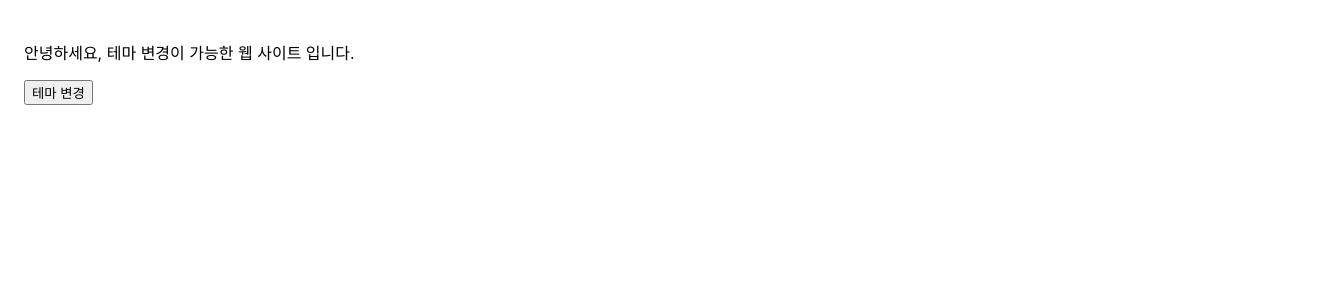
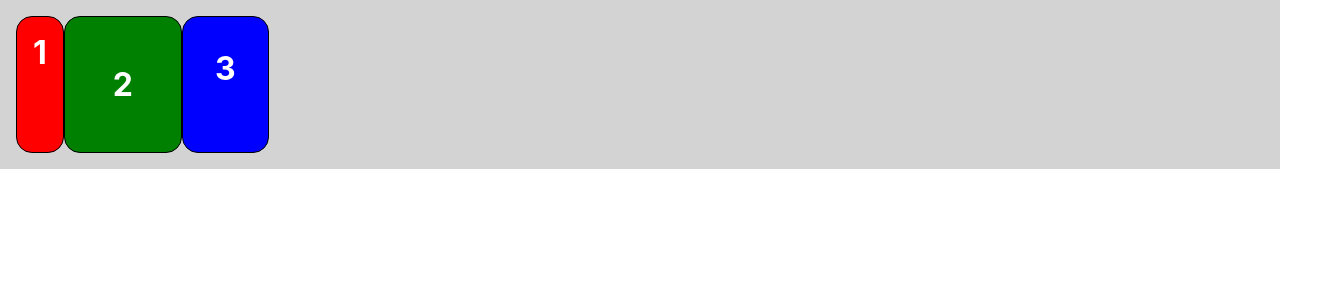
Before and after one commit to KyungHoAn/React_Practice, a React (Create React App) app in the folder React_study/my-app/: page / in a window 1280 px wide. Shown: the top 300 px of the page, 1328 px wide, since content can reach past the window. Built offline with nearby package versions, Linux system fonts and the light colour scheme.

Commit message:
FEAT: react_styled_10.13

```diff
--- a/React_study/my-app/package.json
+++ b/React_study/my-app/package.json
@@ -9,6 +9,7 @@
     "react": "^18.2.0",
     "react-dom": "^18.2.0",
     "react-scripts": "5.0.1",
+    "styled-components": "^5.3.6",
     "web-vitals": "^2.1.4"
   },
   "scripts": {
--- /dev/null
+++ b/React_study/my-app/src/chapterCSS_15/Blocks.jsx
@@ -0,0 +1,59 @@
+import styled from 'styled-components'
+
+const Wrapper = styled.div`
+    padding:1rem;
+    display: flex;
+    flex-direction: row;
+    align-times: flex-start;
+    justify-content: flext-start;
+    background-color: lightgrey;
+`;
+
+const Block = styled.div`
+    padding: ${(props)=> props.padding};
+    border: 1px solid black;
+    border-radius: 1rem;
+    background-color: ${(props) => props.backgroundColor};
+    color: white;
+    font-size: 2rem;
+    font-weight: bold;
+    text-align: center;
+`;
+
+const blockItems = [
+    {
+        label: "1",
+        padding: "1rem",
+        backgroundColor: "red"
+    },
+
+    {
+        label: "2",
+        padding: "3rem",
+        backgroundColor: "green",
+    },
+    {
+        label: "3",
+        padding: "2rem",
+        backgroundColor: "blue",
+    },
+];
+
+function Blocks(props) {
+    return (
+        <Wrapper>
+            {blockItems.map((blockItem) => {
+                return(
+                    <Block
+                        padding = {blockItem.padding}
+                        backgroundColor={blockItem.backgroundColor}
+                    >
+                        {blockItem.label}
+                    </Block>
+                );
+            })}
+        </Wrapper>
+    );
+}
+
+export default Blocks;
--- /dev/null
+++ b/React_study/my-app/src/chapterCSS_15/ButtonPage.jsx
@@ -0,0 +1,24 @@
+import React from "react";
+import styled from 'styled-components'
+
+//Button Compeont
+const Button = styled.button`
+    color: grey;
+    border: 2px solid palevioletred;
+`;
+
+//button에 style에 추가된 RoundButton 컴포넌트
+const RoundedButton = styled(Button) `
+    border-radius: 16px;
+`;
+
+function Sample(props) {
+    return (
+        <div>
+            <Button>Normal</Button>
+            <RoundedButton>Rounded</RoundedButton>
+        </div>
+    )
+}
+
+export default Sample;
--- /dev/null
+++ b/React_study/my-app/src/chapterCSS_15/MainPage.jsx
@@ -0,0 +1,24 @@
+import React from "react";
+import styled from 'styled-components'
+
+const Wrapper = styled.div`
+    padding: 1em;
+    background: grey;
+    `;
+
+const Title = styled.h1`
+    font-size: 1.5em;
+    color: white;
+    text-align: center;
+    `;
+
+function MainPage(props) {
+    return(
+        <Wrapper>
+            <Title>
+                안녕 리액트!
+            </Title>
+        </Wrapper>
+    )
+}
+export default MainPage;
--- a/React_study/my-app/src/chapter_14/DarkOrLight.jsx
+++ b/React_study/my-app/src/chapter_14/DarkOrLight.jsx
@@ -1,4 +1,4 @@
-import { useState, UseCallBack } from "react";
+import { useState, useCallBack } from "react";
 import ThemeContext from "./ThemeContext";
 import MainContent from "./Maincontent";
 import { useCallback } from "react";
--- a/React_study/my-app/src/index.js
+++ b/React_study/my-app/src/index.js
@@ -1,26 +1,29 @@
 import React from "react";
 import ReactDOM from "react-dom/client";
 import "./index.css";
-import App from "./App";
+// import App from "./App";
 import reportWebVitals from "./reportWebVitals";
 
-import Library from "./chapter_03/Libray";
-import Clock from "./chapter_04/Clock";
-import CommentList from "./chapter_05/CommentList";
-import NotificationList from "./chapter_06/NotificationList";
-import Accommodate from "./chapter_07/Accommodate";
-import ConfirmButton from "./chapter_08/ConfirmButton";
-import LandingPage from "./chapter_09/LandingPage";
-import AttendanceBook from "./chapter_10/AttendanceBook";
-import SignUp from "./chapter_11/SignUp";
-import Calculator from "./chapter_12/Calculator";
-import ProfileCard from "./chapter_13/ProfileCard";
-import DarkOrLight from "./chapter_14/DarkOrLight";
+// import Library from "./chapter_03/Libray";
+// import Clock from "./chapter_04/Clock";
+// import CommentList from "./chapter_05/CommentList";
+// import NotificationList from "./chapter_06/NotificationList";
+// import Accommodate from "./chapter_07/Accommodate";
+// import ConfirmButton from "./chapter_08/ConfirmButton";
+// import LandingPage from "./chapter_09/LandingPage";
+// import AttendanceBook from "./chapter_10/AttendanceBook";
+// import SignUp from "./chapter_11/SignUp";
+// import Calculator from "./chapter_12/Calculator";
+// import ProfileCard from "./chapter_13/ProfileCard";
+// import DarkOrLight from "./chapter_14/DarkOrLight";
+// import MainPage from "./chapterCSS_15/MainPage";
+// import Sample from "./chapterCSS_15/ButtonPage";
+import Blocks from "./chapterCSS_15/Blocks";
 
 const root = ReactDOM.createRoot(document.getElementById("root"));
 root.render(
   <React.StrictMode>
-    <DarkOrLight/>
+    <Blocks/>
   </React.StrictMode>
 );
 // setInterval(() => {
```
Also changed, not shown: 1 other file (tests, documents, lock files or other folders).
